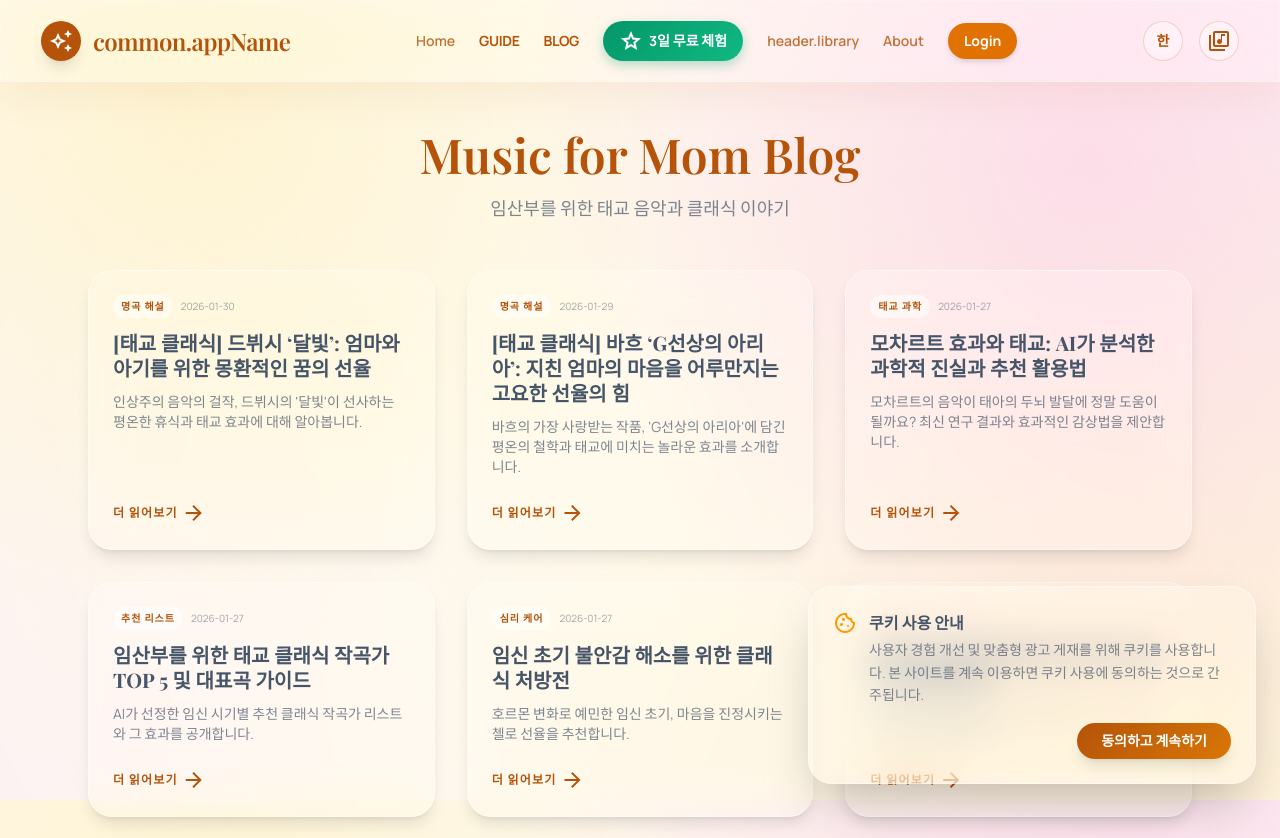
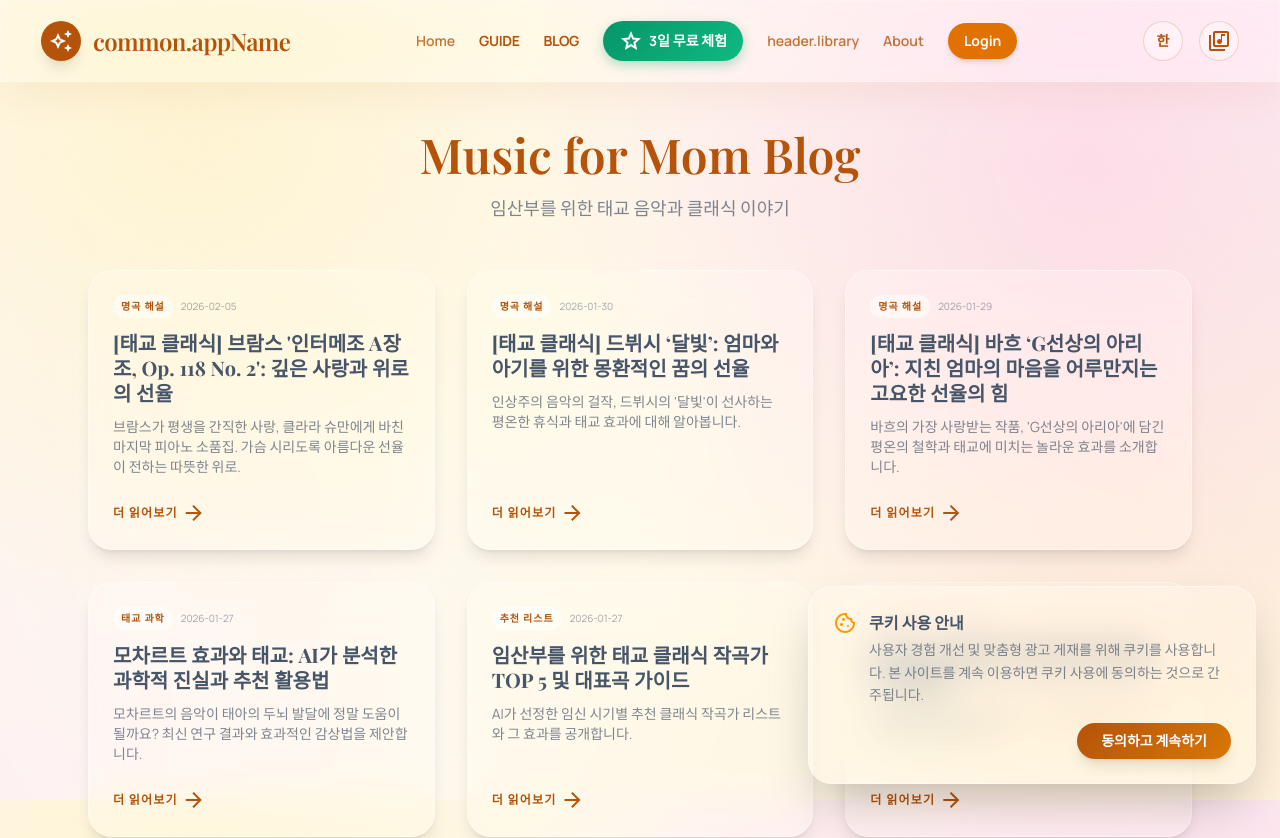
Before and after one commit to nantenewyork/music-for-mom, a React (Vite) app: page /blog in a window 1280 px wide. Shown: the top 838 px of the page. Built offline with nearby package versions, Linux system fonts and the light colour scheme; no server answers; the HTML template or start-up script is replaced by a standard one; a web font is replaced by a local one.

Commit message:
feat: add blog post for Brahms Intermezzo Op. 118 No. 2

```diff
--- a/src/pages/blog/blogData.ts
+++ b/src/pages/blog/blogData.ts
@@ -255,5 +255,34 @@ export const blogPosts: BlogPost[] = [
         <p>하루를 마무리하는 저녁 시간, 조명을 낮추고 편안한 자세로 휴식을 취할 때 가장 추천합니다. 따뜻한 차 한 잔과 함께 이 곡을 들으며 아기에게 오늘 하루 있었던 즐거운 일들을 속삭여주세요.</p>
       </section>
     `
+  },
+  {
+    id: 'brahms-intermezzo-op118-no2-story',
+    title: "[태교 클래식] 브람스 '인터메조 A장조, Op. 118 No. 2': 깊은 사랑과 위로의 선율",
+    date: '2026-02-05',
+    category: '명곡 해설',
+    excerpt: "브람스가 평생을 간직한 사랑, 클라라 슈만에게 바친 마지막 피아노 소품집. 가슴 시리도록 아름다운 선율이 전하는 따뜻한 위로.",
+    content: `
+      <section>
+        <h2>1. 고독한 낭만주의자, 요하네스 브람스</h2>
+        <p>요하네스 브람스(Johannes Brahms)는 낭만주의 시대에 살았지만, 고전주의의 형식을 중시했던 작곡가입니다. 화려하고 기교적인 당대 음악 트렌드와 달리, 그는 내면의 깊은 감정을 절제된 형식 안에 담아내는 것을 추구했습니다. 그의 음악은 가을의 정취를 닮아, 쓸쓸하면서도 그 안에서 피어나는 따뜻한 위로를 전해줍니다.</p>
+      </section>
+
+      <section>
+        <h2>2. 인터메조 Op. 118 No. 2: 클라라를 향한 마지막 연서</h2>
+        <p>브람스의 말년(1893년)에 작곡된 '6개의 피아노 소품(Op. 118)' 중 두 번째 곡인 이 인터메조는, 그가 평생을 연모했던 스승의 아내, 클라라 슈만에게 헌정되었습니다. 당시 일흔이 넘은 클라라에게 보낸 이 곡에는 열정적인 사랑보다는, 긴 세월을 묵묵히 지켜온 헌신과 우정, 그리고 삶의 회한이 녹아있습니다. "내 인생의 가장 아름다운 선율"이라고 클라라가 극찬했을 만큼, 서정적이고 감미로운 멜로디가 인상적입니다.</p>
+      </section>
+
+      <section>
+        <h2>3. 태교를 위한 감상 포인트</h2>
+        <p><strong>엄마의 마음을 어루만지는 위로:</strong> 임신 기간 중 엄마는 신체적 변화뿐 아니라 정서적으로도 많은 기복을 겪게 됩니다. 이 곡의 따뜻하고 포용력 있는 A장조 선율은 불안하고 지친 엄마의 마음을 부드럽게 감싸 안아줍니다. 슬픈 듯하지만 결코 비관적이지 않은 브람스 특유의 감성은, 엄마에게 "괜찮다"는 무언의 위로를 건넵니다.</p>
+        <p><strong>아기에게 전하는 깊은 울림:</strong> 피아노의 중간 음역대에서 흘러나오는 노래하는 듯한 선율은 태아에게도 안정감을 줍니다. 너무 높거나 날카롭지 않아서, 아기가 뱃속에서 편안하게 휴식을 취하며 듣기에 최적의 곡입니다.</p>
+      </section>
+
+      <section>
+        <h2>4. 함께 들으면 좋은 시간</h2>
+        <p>비가 오는 오후나 해 질 녘 창가에 앉아 차 한 잔과 함께 감상해 보세요. 눈을 감고 음악이 전하는 이야기에 귀 기울이다 보면, 어느새 마음속 깊은 곳까지 평온함이 차오르는 것을 느낄 수 있을 것입니다.</p>
+      </section>
+    `
   }
 ];
```
